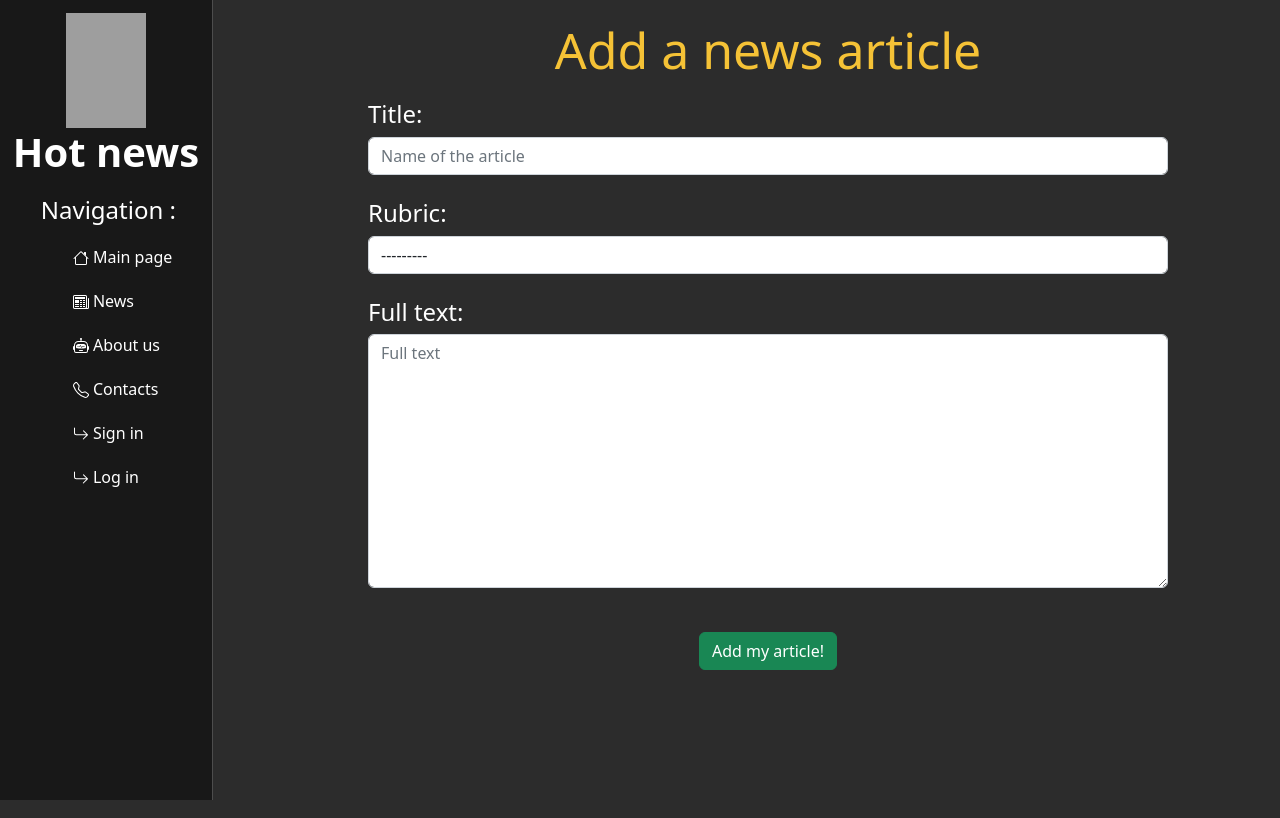
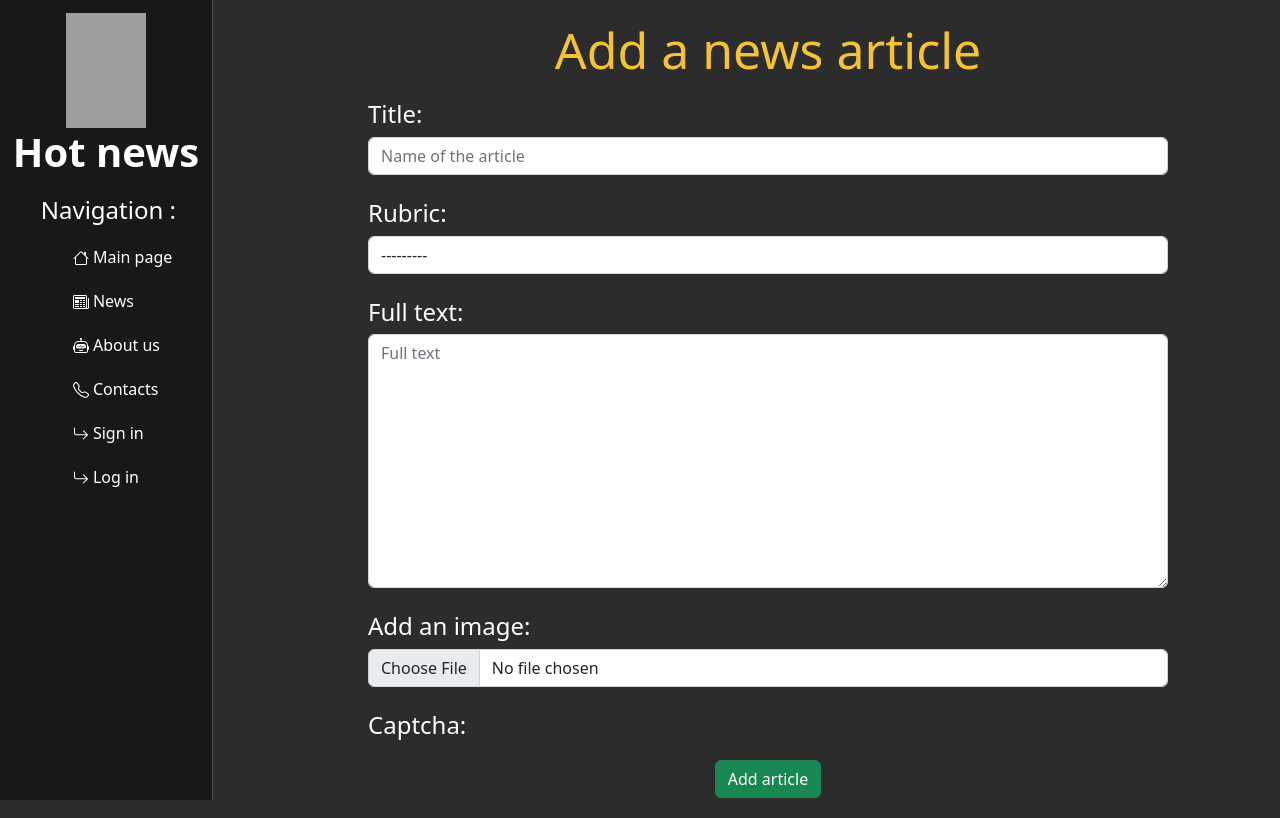
Before and after one commit to AlexFromSiberia/Simple-news-website-on-Django, a Django app: page /news/add_an_article in a window 1280 px wide. Run offline with Django 4.2, Linux system fonts and the light colour scheme; data comes from the database, SQL or seed files in the repository; both versions use the stored data as it was after the commit; grey boxes are pictures that could not be loaded.

Commit message:
- Исправлена ошибка при загрузке изображений - Добавлена captcha

```diff
--- a/requirements.txt
+++ b/requirements.txt
@@ -7,3 +7,4 @@
 wheel~=0.37.1
 setuptools~=60.2.0
 django-debug-toolbar~=3.6.0
+django-simple-captcha~=0.5.17
--- a/study_pr/main/forms.py
+++ b/study_pr/main/forms.py
@@ -1,13 +1,13 @@
 from django import forms
 from django.contrib.auth.forms import UserCreationForm
 from django.contrib.auth.models import User
+from captcha.fields import CaptchaField
 
 
 class ContactForm(forms.Form):
     subject = forms.CharField(label='Тема', widget=forms.TextInput(attrs={'class': 'form-control'}))
     content = forms.CharField(label='Текст', widget=forms.Textarea(attrs={'class': 'form-control', "rows": 5}))
-	# если нужна капча сразу добавим:
-	#captcha = CaptchaField()
+    captcha = CaptchaField()
 
 
 class NewUserForm(UserCreationForm):
--- a/study_pr/news/admin.py
+++ b/study_pr/news/admin.py
@@ -1,6 +1,5 @@
 from django.contrib import admin
 from django.utils.safestring import mark_safe
-
 from .models import NewsArticles, Rubric
 
 
--- a/study_pr/news/forms.py
+++ b/study_pr/news/forms.py
@@ -1,16 +1,20 @@
 from django.forms import ModelForm
 from .models import NewsArticles
-from django.forms.widgets import TextInput, Textarea, Select
+from django.forms.widgets import TextInput, Textarea, Select, ClearableFileInput
+from captcha.fields import CaptchaField
 
 
 class AddArticleForm(ModelForm):
+    captcha = CaptchaField()
     class Meta:
         # we use the only model we have
         model = NewsArticles
-        fields = ['title', 'rubric', 'text']
+        fields = ['title', 'rubric', 'text', 'photo']
+
         # widgets will define how it's going to look like
         widgets = {
             "title": TextInput(attrs={'class': 'form-control', 'placeholder': "Name of the article"}),
             "text": Textarea(attrs={'class': 'form-control', 'placeholder': 'Full text'}),
             "rubric": Select(attrs={'class': 'form-control'}),
+            "photo": ClearableFileInput(attrs={'class': 'form-control'}),
         }
--- a/study_pr/news/templates/news/add_an_article.html
+++ b/study_pr/news/templates/news/add_an_article.html
@@ -5,7 +5,7 @@
 {% block content %}
     <div class='features'>
         <h1>Add a news article</h1>
-        <form method="post" class="add-new-article">
+        <form method="post" class="add-new-article" enctype="multipart/form-data">
             {%csrf_token %}
                 <h4>Title:</h4>
                 {{ form.title }}<br>
@@ -13,8 +13,12 @@
                 {{ form.rubric }}<br>
                 <h4>Full text:</h4>
                 {{ form.text }}<br>
+                <h4>Add an image:</h4>
+                {{ form.photo }}<br>
+                <h4>Captcha:</h4>
+                {{ form.captcha }}
                 <p style="color:red">{{ error }}</p>
-            <button class="btn btn-success" type="submit"> Add my article! </button>
+            <button class="btn btn-success" type="submit"> Add article </button>
         </form>
     </div>
 {% endblock content %}
--- a/study_pr/news/templates/news/detailed_view.html
+++ b/study_pr/news/templates/news/detailed_view.html
@@ -6,7 +6,9 @@
     <div class='features'>
         <h1> {{ article.title }} </h1>
         <p><strong>Rubric: </strong><a href="{% url 'by_rubric' article.rubric_id %}"> {{article.rubric}}</a></p>
-        <img src="{{ article.photo.url }}" width ="700">
+        {% if article.photo%}
+			<img src="{{ article.photo.url }}" width ="700">
+		{% endif %}
         <p> {{ article.text }} </p>
         <p><strong>Published:</strong> {{article.date}}  ({{article.date|timesince}} ago )</p>
         <p><strong>Written by: </strong> {{article.author}}</p>
--- a/study_pr/news/templates/news/news_index.html
+++ b/study_pr/news/templates/news/news_index.html
@@ -23,7 +23,9 @@
                 <div class='article'>
                     <h2> {{item.title}}</h2>
                     <p><strong>Rubric: </strong><a href="{% url 'by_rubric' item.rubric_id %}"> {{item.rubric}}</a></p>
-                    <img src="{{ item.photo.url }}" width ="700">
+                    {% if item.photo%}
+                        <img src="{{ item.photo.url }}" width ="700">
+	                {% endif %}
                     <p>{{item.text|linebreaks|truncatewords:50}}</p>
                     <p><strong>Published:</strong> {{item.date}}  ({{item.date|timesince}} ago )</p>
                     <p><strong>Written by: </strong> {{item.author}}</p>
--- a/study_pr/news/templates/news/update_an_article.html
+++ b/study_pr/news/templates/news/update_an_article.html
@@ -6,14 +6,18 @@
     {% if user.is_staff %}
         <div class='features'>
             <h1>Update the article</h1>
-            <form method="post" class="add-new-article">
+            <form method="post" class="add-new-article" enctype="multipart/form-data">
                 {%csrf_token %}
                     <h4>Title:</h4>
                     {{ form.title }}<br>
                     <h4>Rubric:</h4>
                     {{ form.rubric }}<br>
+                    <h4>Add an image:</h4>
+                    {{ form.photo }}<br>
                     <h4>Full text:</h4>
                     {{ form.text }}<br>
+                    <h4>Captcha:</h4>
+                    {{ form.captcha }}<br>
                     <p style="color:red">{{ error }}</p>
                 <button class="btn btn-success" type="submit"> Update! </button>
             </form>
--- a/study_pr/news/views.py
+++ b/study_pr/news/views.py
@@ -1,3 +1,4 @@
+from django.http import HttpResponseRedirect
 from django.shortcuts import render
 from django.urls import reverse_lazy
 from .models import NewsArticles, Rubric
@@ -5,6 +6,7 @@
 from django.views.generic import DetailView, UpdateView, DeleteView
 from django.contrib.auth.mixins import PermissionRequiredMixin
 from django.core.paginator import Paginator
+from django.contrib.messages.views import SuccessMessageMixin
 
 
 def news_index(request):
@@ -14,7 +16,7 @@
     paginator = Paginator(all_news, 3)
     page_number = request.GET.get('page', 1)
     page_obj = paginator.get_page(page_number)
-    context = { 'rubrics': rubrics, 'page_obj': page_obj}
+    context = {'rubrics': rubrics, 'page_obj': page_obj}
     return render(request, 'news/news_index.html', context)
 
 
@@ -33,11 +35,12 @@
 def add_an_article(request):
     error = ''
     if request.method == 'POST':
-        form = AddArticleForm(request.POST)
+        form = AddArticleForm(request.POST, request.FILES)
         if form.is_valid():
             new_article = form.save(commit=False)
             new_article.author = request.user
             new_article.save()
+            return HttpResponseRedirect(reverse_lazy('news_index'))
         else:
             error = 'Something went wrong, please check all the data add fill form again.'
     form = AddArticleForm()
@@ -51,16 +54,18 @@
     context_object_name = 'article'
 
 
-class ArticleUpdate(PermissionRequiredMixin, UpdateView):
+class ArticleUpdate(SuccessMessageMixin, UpdateView, PermissionRequiredMixin, ):
     model = NewsArticles
     template_name = 'news/update_an_article.html'
     form_class = AddArticleForm
     success_url = reverse_lazy("news_index")
     permission_required = 'news.can_delete_news_article'
+    success_message = 'Article has been successfully updated!'
 
 
-class ArticleDelete(PermissionRequiredMixin, DeleteView):
+class ArticleDelete(SuccessMessageMixin, DeleteView, PermissionRequiredMixin):
     model = NewsArticles
-    success_url = '/news/'
+    success_url = reverse_lazy("news_index")
     template_name = 'news/article_delete.html'
     permission_required = 'news.can_delete_news_article'
+    success_message = 'Article has been successfully deleted!'
--- a/study_pr/study_pr/settings.py
+++ b/study_pr/study_pr/settings.py
@@ -20,7 +20,7 @@
 # See https://docs.djangoproject.com/en/4.0/howto/deployment/checklist/
 
 # SECURITY WARNING: keep the secret key used in production secret!
-SECRET_KEY = 'django-insecure-$5yp+q%e@0y95mnz09@w-+x9a7y-wrl%*4wrvvf9cf*dfci-g*'
+SECRET_KEY = 'django-insecure'
 
 # SECURITY WARNING: don't run with debug turned on in production!
 DEBUG = True
@@ -40,6 +40,7 @@
     'django.contrib.messages',
     'django.contrib.staticfiles',
     'debug_toolbar',
+    'captcha',
 ]
 
 
@@ -140,6 +141,6 @@
 EMAIL_HOST = 'smtp.mail.ru'
 EMAIL_PORT = 2525  # 993  995
 EMAIL_HOST_USER = 'stibo84@mail.ru'
-EMAIL_HOST_PASSWORD = '00KrtGcLNpmfM0wqTmxr'
+EMAIL_HOST_PASSWORD = '0'
 EMAIL_USE_TLS = True
 EMAIL_USE_SSL = False
--- a/study_pr/study_pr/urls.py
+++ b/study_pr/study_pr/urls.py
@@ -9,6 +9,7 @@
     path('admin/', admin.site.urls),
     path('news/', include('news.urls')),
     path('',      include('main.urls')),
+    path('captcha/', include('captcha.urls')),
 ]
 
 
```
Also changed, not shown: study_pr/db.sqlite3.
